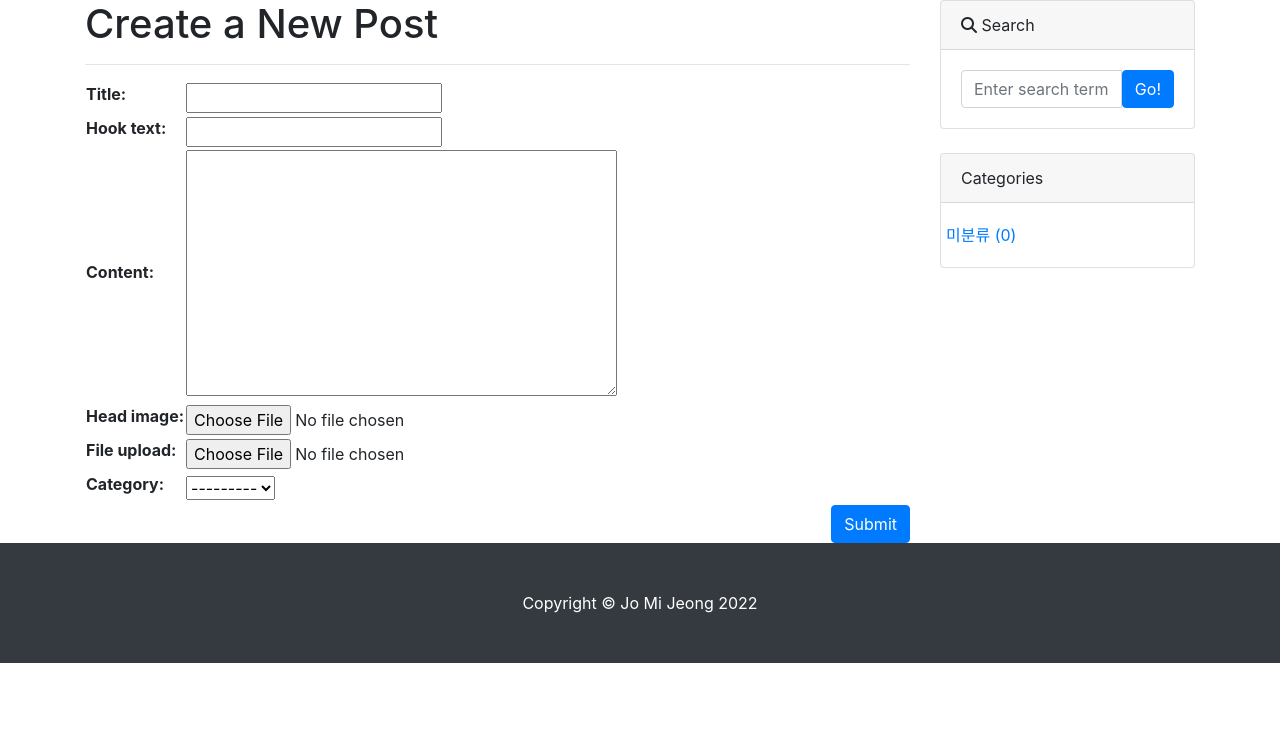
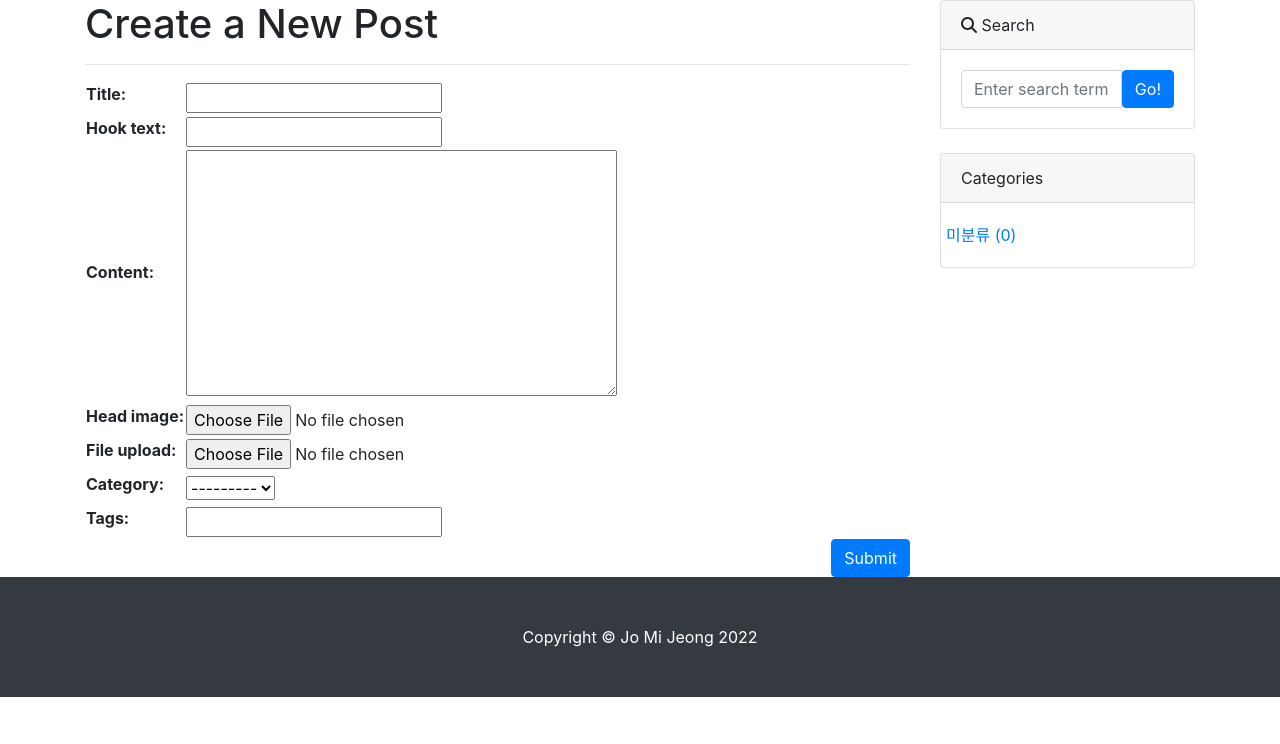
Before and after one commit to devamateur/django-programming, a Django app: page /blog/create_post/ in a window 1280 px wide. Shown: the part 56-800 px from the top of the page. Run offline with Django 4.2, Linux system fonts and the light colour scheme; the visitor is signed in with stand-in values (Sample User, id 1); data that the repository does not hold is empty; some libraries are stand-ins or nearby versions.

Commit message:
tag 선택란 추가

```diff
--- a/blog/templates/blog/post_form.html
+++ b/blog/templates/blog/post_form.html
@@ -10,6 +10,10 @@
         {% csrf_token %}            <!-- csrf 공격을 막기 위해 장고에서 사용하는 토큰..? -->
         <table>
             {{form}}
+            <tr>
+                <th><label for="id_tags">Tags:</label></th>
+                <td><input id="id_tags" type="text" name="tags_str"></td>
+            </tr>
         </table>
         <button type="submit" class="btn btn-primary float-right">Submit</button>
     </form>
--- a/blog/templates/blog/post_update_form.html
+++ b/blog/templates/blog/post_update_form.html
@@ -10,6 +10,10 @@
         {% csrf_token %}            <!-- csrf 공격을 막기 위해 장고에서 사용하는 토큰..? -->
         <table>
             {{form}}
+            <tr>
+                <th><label for="id_tags">Tags:</label></th>
+                <td><input id="id_tags" type="text" name="tags_str" value="{{tags_str_default}}"></td>
+            </tr>
         </table>
         <button type="submit" class="btn btn-primary float-right">Submit</button>
     </form>
--- a/blog/views.py
+++ b/blog/views.py
@@ -5,11 +5,12 @@ from django.views.generic import ListView, DetailView, CreateView, UpdateView
 from .models import Post, Category, Tag
 from django.contrib.auth.mixins import LoginRequiredMixin, UserPassesTestMixin
 from django.core.exceptions import PermissionDenied
+from django.utils.text import slugify
 
 # 포스트 수정을 위한 클래스
 class PostUpdate(LoginRequiredMixin, UpdateView):
     model = Post
-    fields = ['title', 'hook_text', 'content', 'head_image', 'file_upload', 'category', 'tags']
+    fields = ['title', 'hook_text', 'content', 'head_image', 'file_upload', 'category']  # , 'tags'
     template_name = 'blog/post_update_form.html'      # 템플릿을 호출
 
     # 포스트를 작성한 유저 확인
@@ -20,8 +21,34 @@ class PostUpdate(LoginRequiredMixin, UpdateView):
         else:
             raise PermissionDenied          # PermissionDenied exception 발생시킴
 
+    # post방식으로 전달하면 form_valid()가 필요함
+    def form_valid(self, form):
+        response = super(PostUpdate, self).form_valid(form)
+        self.object.tags.clear()
+        tags_str = self.request.POST.get('tags_str')  # post_form의 tags_str을 가져옴
+        if tags_str:
+            tags_str = tags_str.strip()  # 문자열의 앞 뒤 공백 제거
+            tags_str = tags_str.replace(',', ';')  # 구분자(delimiter) ;로 통일
+            tags_list = tags_str.split(';')  # ex) 'internet; programming;' -> 'internet' 'programming'
+
+            for t in tags_list:
+                t = t.strip()
+                tag, is_tag_created = Tag.objects.get_or_create(name=t)  # 문자열에 해당하는 태그 객체 없으면 create 있으면 가져옴
+                if is_tag_created:
+                    tag.slug = slugify(t, allow_unicode=True)  # 새로 생성된 태그의 경우, 슬러그 생성
+                    tag.save()
+                self.object.tags.add(tag)
+        return response
+
     def get_context_data(self, *, object_list=None, **kwargs):
         context = super(PostUpdate, self).get_context_data()
+
+        # 기존 post에 tag가 있는 경우
+        if self.object.tags.exists:
+            tag_str_list = list()
+            for t in self.object.tags.all():
+                tag_str_list.append(t.name)
+            context['tags_str_default'] = ';'.join(tag_str_list)
         context['categories'] = Category.objects.all()
         context['no_category_post_count'] = Post.objects.filter(category=None).count
 
@@ -42,7 +69,21 @@ class PostCreate(LoginRequiredMixin, UserPassesTestMixin, CreateView):
         if current_user.is_authenticated and \
                 (current_user.is_superuser or self.request.user.is_staff):            # 해당 유저가 인증된 유저이면
             form.instance.author = current_user     # 폼의 authorm를 해당 유저로
-            return super(PostCreate, self).form_valid(form)
+            response = super(PostCreate, self).form_valid(form)
+            tags_str = self.request.POST.get('tags_str')     # post_form의 tags_str을 가져옴
+            if tags_str:
+                tags_str = tags_str.strip()     # 문자열의 앞 뒤 공백 제거
+                tags_str = tags_str.replace(',', ';')      # 구분자(delimiter) ;로 통일
+                tags_list = tags_str.split(';')            # ex) 'internet; programming;' -> 'internet' 'programming'
+
+                for t in tags_list:
+                    t = t.strip()
+                    tag, is_tag_created = Tag.objects.get_or_create(name=t)       # 문자열에 해당하는 태그 객체 없으면 create 있으면 가져옴
+                    if is_tag_created:
+                        tag.slug = slugify(t, allow_unicode=True)           # 새로 생성된 태그의 경우, 슬러그 생성
+                        tag.save()
+                    self.object.tags.add(tag)
+            return response
         else:
             return redirect('/blog/')        #인증되지 않은 사용자일 경우 그냥 redirect
 
```
